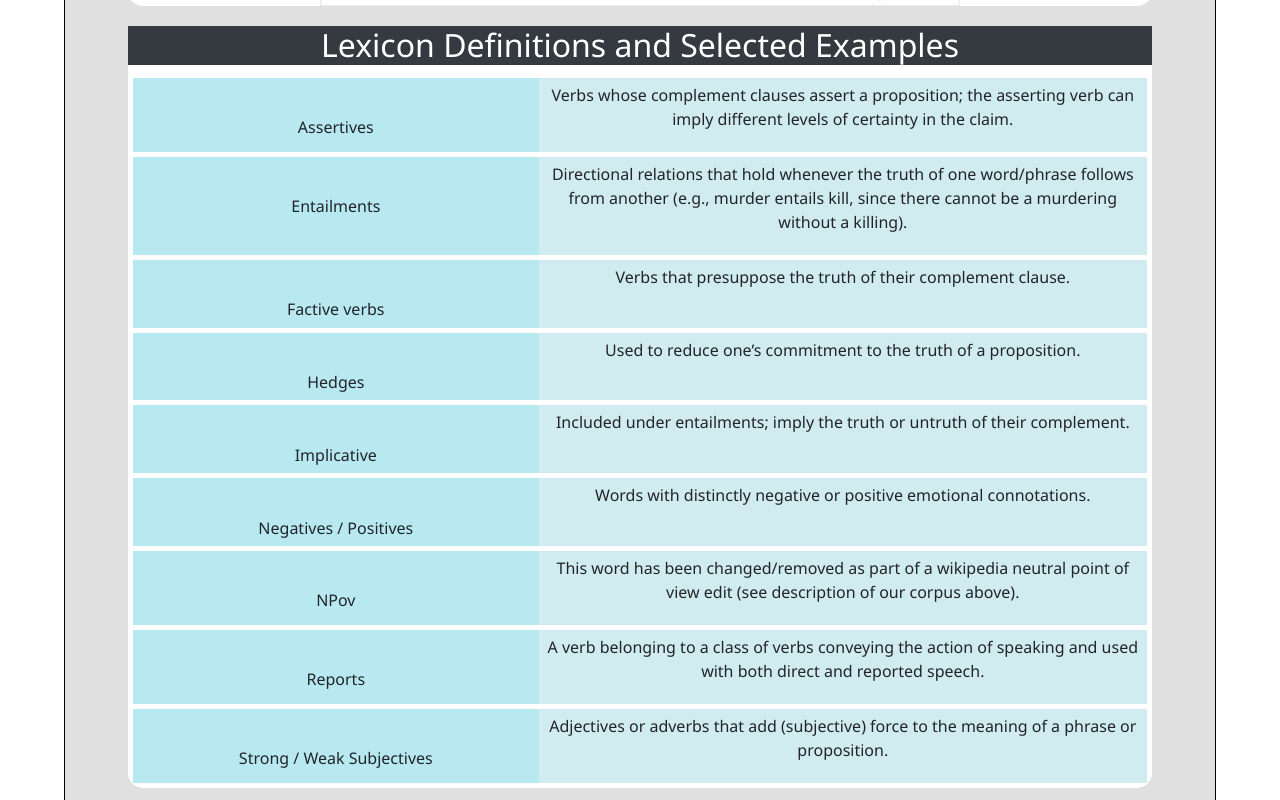
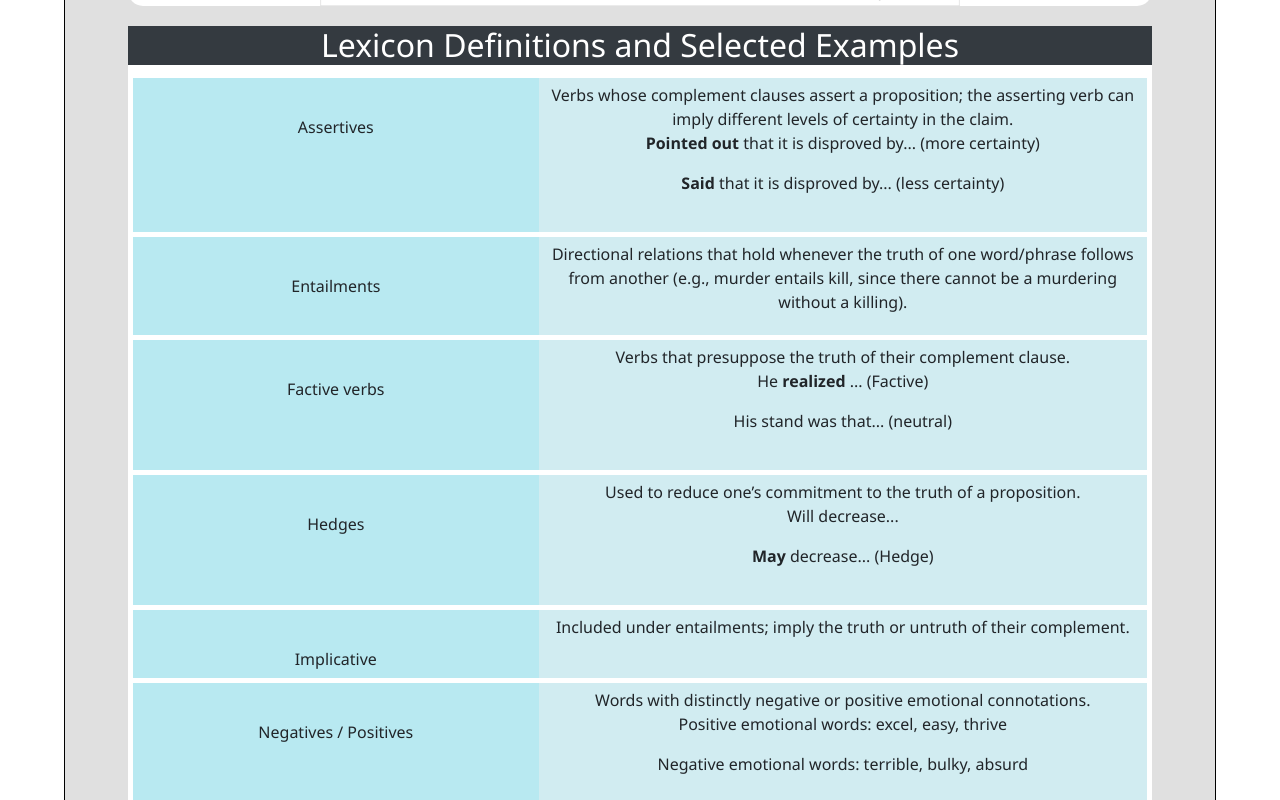
Before and after one commit to sadiela/contextcheck, a React (Create React App) app in the folder react-flask-app/: page /deets in a window 1280 px wide. Shown: the part 3360-4160 px from the top of the page. Built offline with nearby package versions, Linux system fonts and the light colour scheme.

Commit message:
added examples

```diff
--- a/react-flask-app/src/Deets/Deets.js
+++ b/react-flask-app/src/Deets/Deets.js
@@ -137,7 +137,10 @@ export default class Deets extends Component {
                                 <div className='title-wrapper'>
                                     <h6 className='answer-list-title'>Assertives</h6>
                                 </div>
-                                <p className='the-answer-list-paragraph'>Verbs whose complement clauses assert a proposition; the asserting verb can imply different levels of certainty in the claim.</p>
+                                <p className='the-answer-list-paragraph'>Verbs whose complement clauses assert a proposition; the asserting verb can imply different levels of certainty in the claim.
+                                    <p><strong>Pointed out</strong> that it is disproved by... (more certainty)</p>
+                                    <p><strong>Said</strong> that it is disproved by... (less certainty)</p>
+                                </p>
                             </span>
                             <span className='answer-list-wrapper'>
                                 <div className='title-wrapper'>
@@ -149,13 +152,19 @@ export default class Deets extends Component {
                                 <div className='title-wrapper'>
                                     <h6 className='answer-list-title'>Factive verbs</h6>
                                 </div>
-                                <p className='the-answer-list-paragraph'>Verbs that presuppose the truth of their complement clause.</p>
+                                <p className='the-answer-list-paragraph'>Verbs that presuppose the truth of their complement clause.
+                                    <p>He <strong>realized</strong> ... (Factive)</p>
+                                    <p>His stand was that... (neutral)</p>
+                                </p>
                             </span>
                             <span className='answer-list-wrapper'>
                                 <div className='title-wrapper'>
                                     <h6 className='answer-list-title'>Hedges</h6>
                                 </div>
-                                <p className='the-answer-list-paragraph'>Used to reduce one’s commitment to the truth of a proposition.</p>
+                                <p className='the-answer-list-paragraph'>Used to reduce one’s commitment to the truth of a proposition.
+                                    <p>Will decrease...</p>
+                                    <p><strong>May</strong> decrease... (Hedge)</p>
+                                </p>
                             </span>
                             <span className='answer-list-wrapper'>
                                 <div className='title-wrapper'>
@@ -167,7 +176,10 @@ export default class Deets extends Component {
                                 <div className='title-wrapper'>
                                     <h6 className='answer-list-title'>Negatives / Positives</h6>
                                 </div>
-                                <p className='the-answer-list-paragraph'>Words with distinctly negative or positive emotional connotations.</p>
+                                <p className='the-answer-list-paragraph'>Words with distinctly negative or positive emotional connotations.
+                                    <p>Positive emotional words: excel, easy, thrive</p>
+                                    <p>Negative emotional words: terrible, bulky, absurd</p>
+                                </p>
                             </span>
                             <span className='answer-list-wrapper'>
                                 <div className='title-wrapper'>
@@ -179,13 +191,18 @@ export default class Deets extends Component {
                                 <div className='title-wrapper'>
                                     <h6 className='answer-list-title'>Reports</h6>
                                 </div>
-                                <p className='the-answer-list-paragraph'>A verb belonging to a class of verbs conveying the action of speaking and used with both direct and reported speech.</p>
+                                <p className='the-answer-list-paragraph'>A verb belonging to a class of verbs conveying the action of speaking and used with both direct and reported speech.
+                                    <p>eg. alert, comment, maintain</p>
+                                </p>
                             </span>
                             <span className='answer-list-wrapper'>
                                 <div className='title-wrapper'>
                                     <h6 className='answer-list-title'>Strong / Weak Subjectives</h6>
                                 </div>
-                                <p className='the-answer-list-paragraph'>Adjectives or adverbs that add (subjective) force to the meaning of a phrase or proposition.</p>
+                                <p className='the-answer-list-paragraph'>Adjectives or adverbs that add (subjective) force to the meaning of a phrase or proposition.
+                                    <p>... did the <strong>fantastic</strong> reproductions... (subjective intensifier)</p>
+                                    <p>... did the accurate reproductions...</p>
+                                </p>
                             </span>
                         </span>
                     </span>
```
